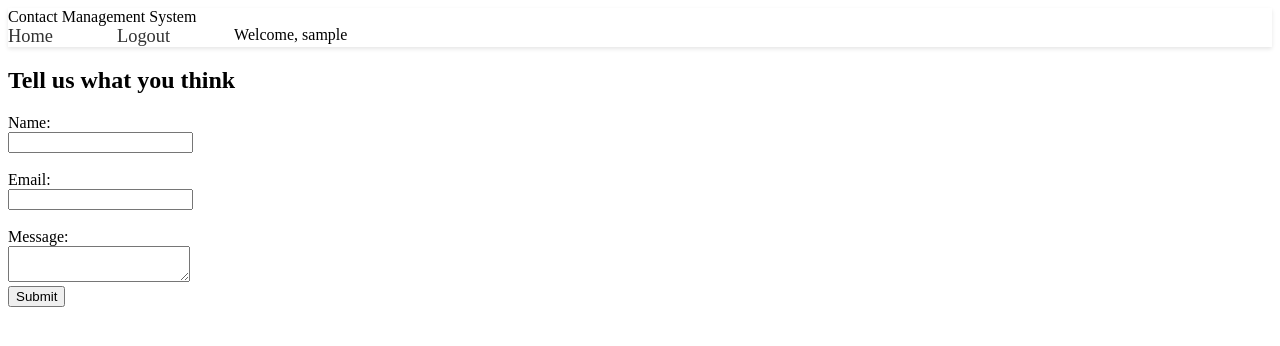
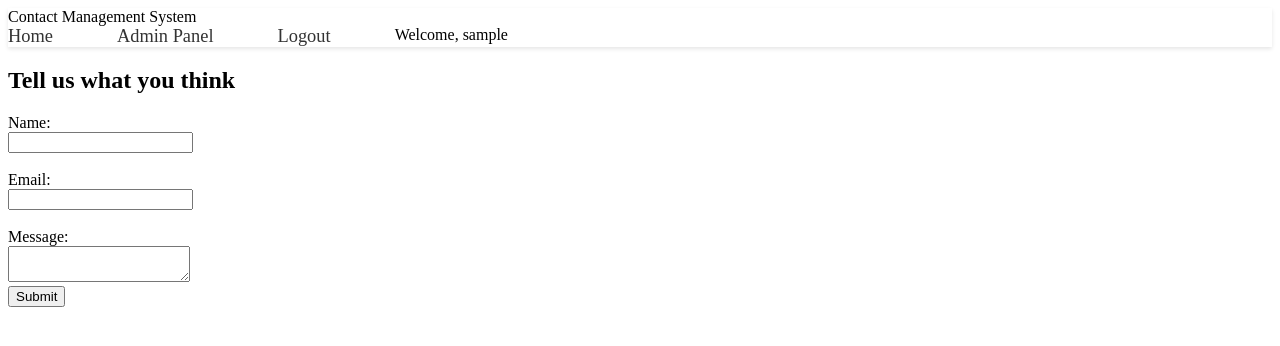
Before and after one commit to Kamva-pro/property-studios-cms, a PHP site: page / in a window 1280 px wide. Shown: the top 346 px of the page. Run offline with PHP 8.4, Linux system fonts and the light colour scheme; the visitor is signed in with stand-in values (Sample User, id 1).

Commit message:
added admin panel navigation

```diff
--- a/app/views/components/navbar.php
+++ b/app/views/components/navbar.php
@@ -15,6 +15,7 @@ $currentPage = $currentPage ?? 'home';
         <ul>
             <li><a href="/crud-app/public/" <?php echo $currentPage === 'home' ? 'class="active"' : ''; ?>>Home</a></li>
             <?php if (isset($_SESSION['admin_logged_in']) && $_SESSION['admin_logged_in']): ?>
+                <li><a href="/crud-app/public/admin" <?php echo $currentPage === 'admin' ? 'class="active"' : ''; ?>>Admin Panel</a></li>
                 <li><a href="/crud-app/public/logout">Logout</a></li>
                 <li>Welcome, <?php echo htmlspecialchars($_SESSION['admin_username']); ?></li>
             <?php else: ?>
```
